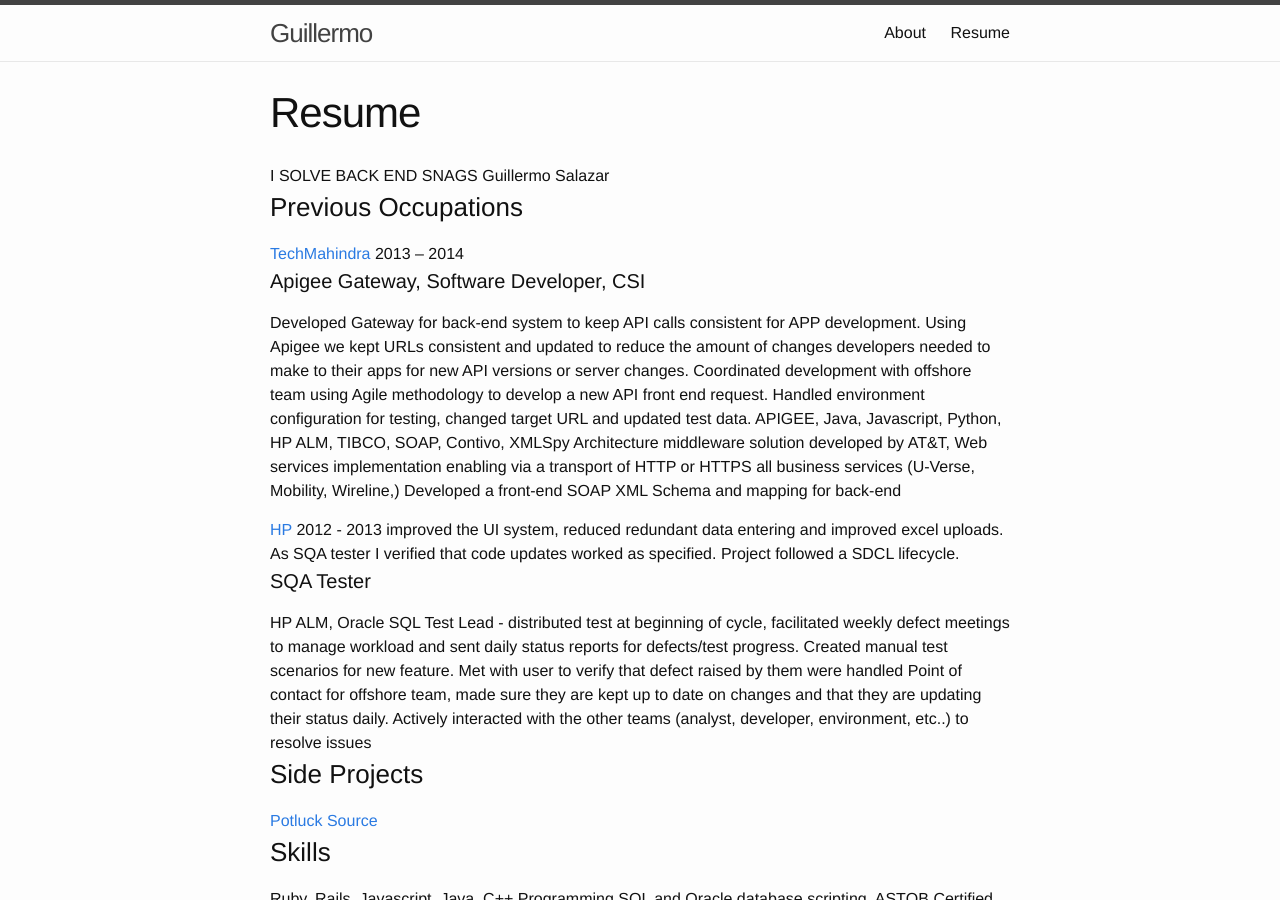
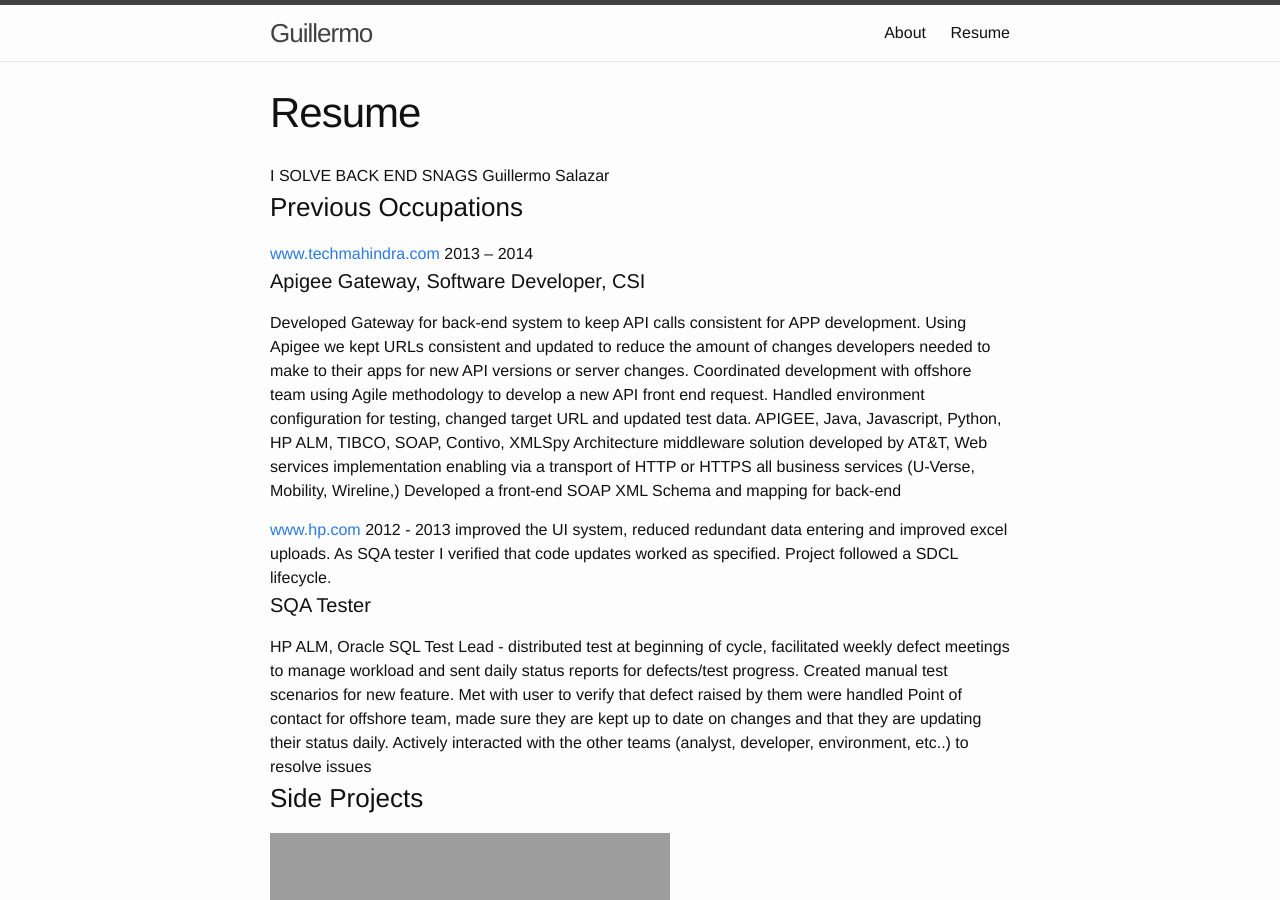
Before and after one commit to guillermo-salazar/guillermo-salazar.github.io, a Jekyll site: the page built from resume/index.html, in a window 1280 px wide and 900 px high. Built offline with Jekyll 4.4.1, drawn with Linux system fonts in a browser that asks for light colours.

Commit message:
added potluck image

```diff
--- a/_config.yml
+++ b/_config.yml
@@ -7,7 +7,7 @@
   Google search results) and in your feed.xml site description.
 
 baseurl: "" # the subpath of your site, e.g. /blog/
-url: "http://yourdomain.com" # the base hostname & protocol for your site
+url: "http://guillermosalazar.me" # the base hostname & protocol for your site
 twitter_username: gsala2011
 github_username:  guillermo-salazar
 # Build settings
--- a/resume/index.html
+++ b/resume/index.html
@@ -9,7 +9,7 @@
  512-497-7428-->
 
 <h3>Previous Occupations</h3>
-<a href="http://www.techmahindra.com/">TechMahindra</a>	2013 – 2014
+<a href="http://www.techmahindra.com/">www.techmahindra.com</a>	2013 – 2014
 <h4>Apigee Gateway, Software Developer, CSI</h4>
 <p>	Developed Gateway for back-end system to keep API calls consistent for APP development. Using Apigee we kept URLs consistent and updated to reduce the amount of changes developers needed to make to their apps for new API versions or server changes.
 Coordinated development with offshore team using Agile methodology to develop a new API front end request.
@@ -19,7 +19,7 @@
 Web services implementation enabling via a transport of HTTP or HTTPS all business services (U-Verse, Mobility, Wireline,)
 Developed a front-end SOAP XML Schema and mapping for back-end
 </p>
-<a href="http://www.hp.com/">HP</a> 2012 - 2013
+<a href="http://www.hp.com/">www.hp.com</a> 2012 - 2013
 improved the UI system, reduced redundant data entering and improved excel uploads. As SQA tester I verified that code updates worked as specified. Project followed a SDCL lifecycle.
 <h4>	SQA Tester</h4>
 HP ALM, Oracle SQL
@@ -39,7 +39,7 @@
 -->
 <div "container">
 <h3>Side Projects</h3>
-<a href="http://potluckpro.herokuapp.com">Potluck</a>
+<img src="{{site.url}}/assets/images/potluck.png" href="http://potluckpro.herokuapp.com">
 <a href="http://github.com/guillermo-salazar/potluck">Source</a>
 </div>
 <h3>Skills</h3>
```
